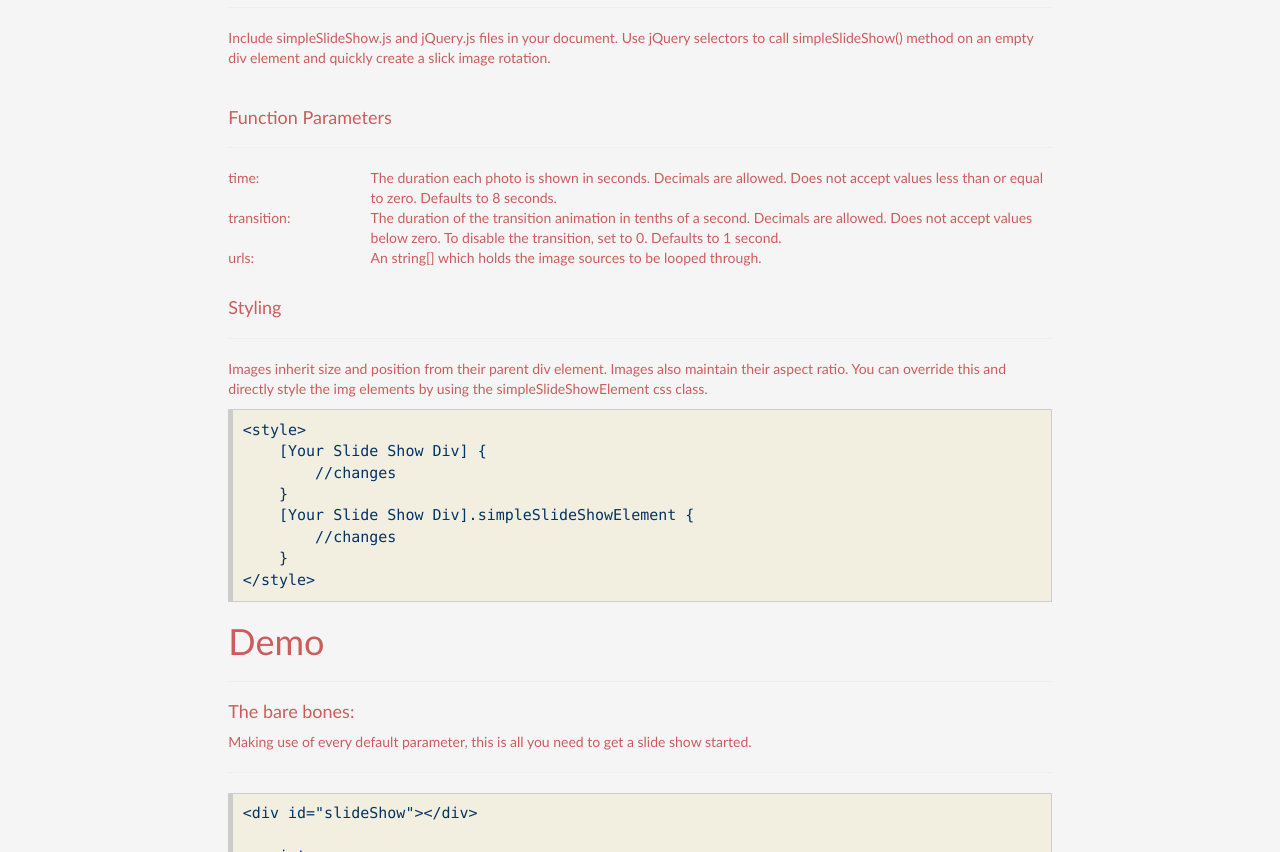
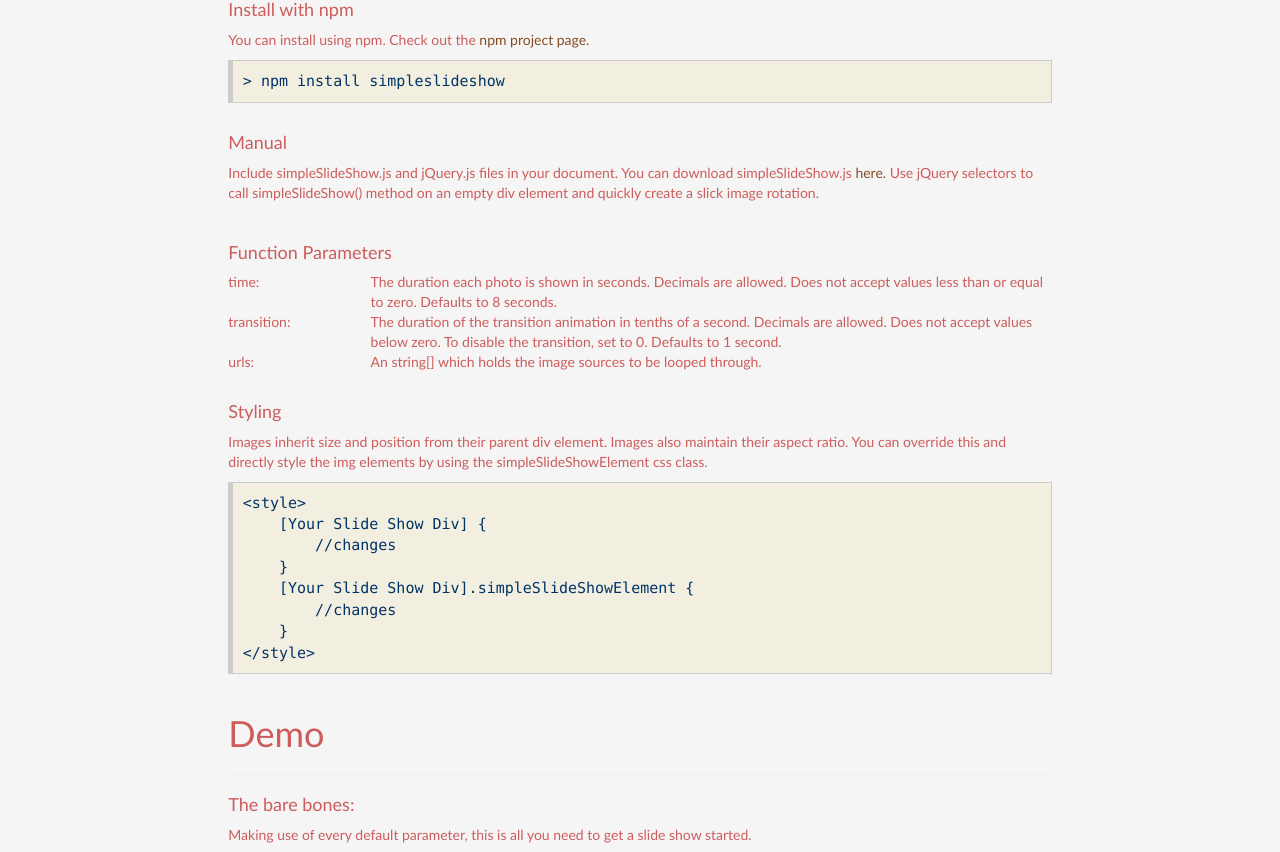
Before and after one commit to michaeldfaber/simpleSlideShow, a plain HTML site: page index.html in a window 1280 px wide. Shown: the part 707-1559 px from the top of the page. Drawn offline with Linux system fonts and the light colour scheme.

Commit message:
Updated index.html

```diff
--- a/index.html
+++ b/index.html
@@ -76,7 +76,6 @@
 <body>
     <div id="outtercontainer" class="container-fluid">
 
-        <p id="theme" style="font-size: 12px;">@michaeldfaber on Github</p>
         <p id="theme" class="header" align="center">simpleSlideShow.js</h1>
         <div class="row">
             <div class="col-md-2">
@@ -100,7 +99,7 @@
 
                     <hr class="my-2">
                     <p id="theme" align="center">
-                        Download <b><a href="#" style="font-size: 25px;">simpleSlideShow.js</a></b>
+                        Download <b><a href="simpleSlideShow.html" style="font-size: 25px;">simpleSlideShow.js</a></b>
                     </p>
                     <p id="theme" align="center" style="font-size: 15px; margin-top: -10px;">
                         A lightweight and customizable jQuery slide show plugin.
@@ -124,13 +123,19 @@
             <div class="col-md-8">
                 <h1 id="theme">Get Started</h1>
                 <hr class="my-2">
+                <h4 id="theme">Install with npm</h4>
+                <p id="theme">You can install using npm. Check out the <a href="https://www.npmjs.com/package/simpleslideshow">npm project page.</a>
+<pre>
+> npm install simpleslideshow
+</pre>
+                <br />
+                <h4 id="theme">Manual</h4>
                 <p id="theme">
-                    Include simpleSlideShow.js and jQuery.js files in your document. Use jQuery selectors to call simpleSlideShow() method
-                    on an empty div element and quickly create a slick image rotation.
+                    Include simpleSlideShow.js and jQuery.js files in your document. You can download simpleSlideShow.js <a href="simpleSlideShow.html">here.</a>
+                    Use jQuery selectors to call simpleSlideShow() method on an empty div element and quickly create a slick image rotation.
                 </p>
                     <br />
                 <h4 id="theme">Function Parameters</h4>
-                <hr class="my-2">
                 <div id="theme" class="row">
                     <div class="col-md-2">time: </div>
                     <div class="col-md-10">The duration each photo is shown in seconds. Decimals are allowed. Does not accept values less than or equal to zero. Defaults to 8 seconds.</div>
@@ -145,7 +150,6 @@
                 </div>
                     <br />
                 <h4 id="theme">Styling</h4>
-                <hr class="my-2">
                 <p id="theme">
                     Images inherit size and position from their parent div element. Images also maintain their
                     aspect ratio. You can override this and directly style the img elements by using the simpleSlideShowElement css class.
@@ -166,13 +170,13 @@
         <div id="demo" class="row">
             <div class="col-md-2"></div>
             <div class="col-md-8">
+                    <br />
                 <h1 id="theme">Demo</h1>
                 <hr class="my-2">
                 <h4 id="theme">The bare bones:</h4>
                 <p id="theme">
                     Making use of every default parameter, this is all you need to get a slide show started.
                 </p>
-                <hr class="my-2">
 <pre>
 &lt;div id="slideShow"&gt;&lt;/div&gt;
 
@@ -199,7 +203,6 @@
                 <p id="theme">
                     Add your own styles, classes, and values.
                 </p>
-                <hr class="my-2">
 <pre>
 &lt;style&gt;
     #slideShow {
@@ -249,5 +252,7 @@
             ]
         });
     </script>
+
+    <p id="theme" align="center" style="font-size: 12px;">@michaeldfaber on Github</p>
 </body>
 </html>
```
